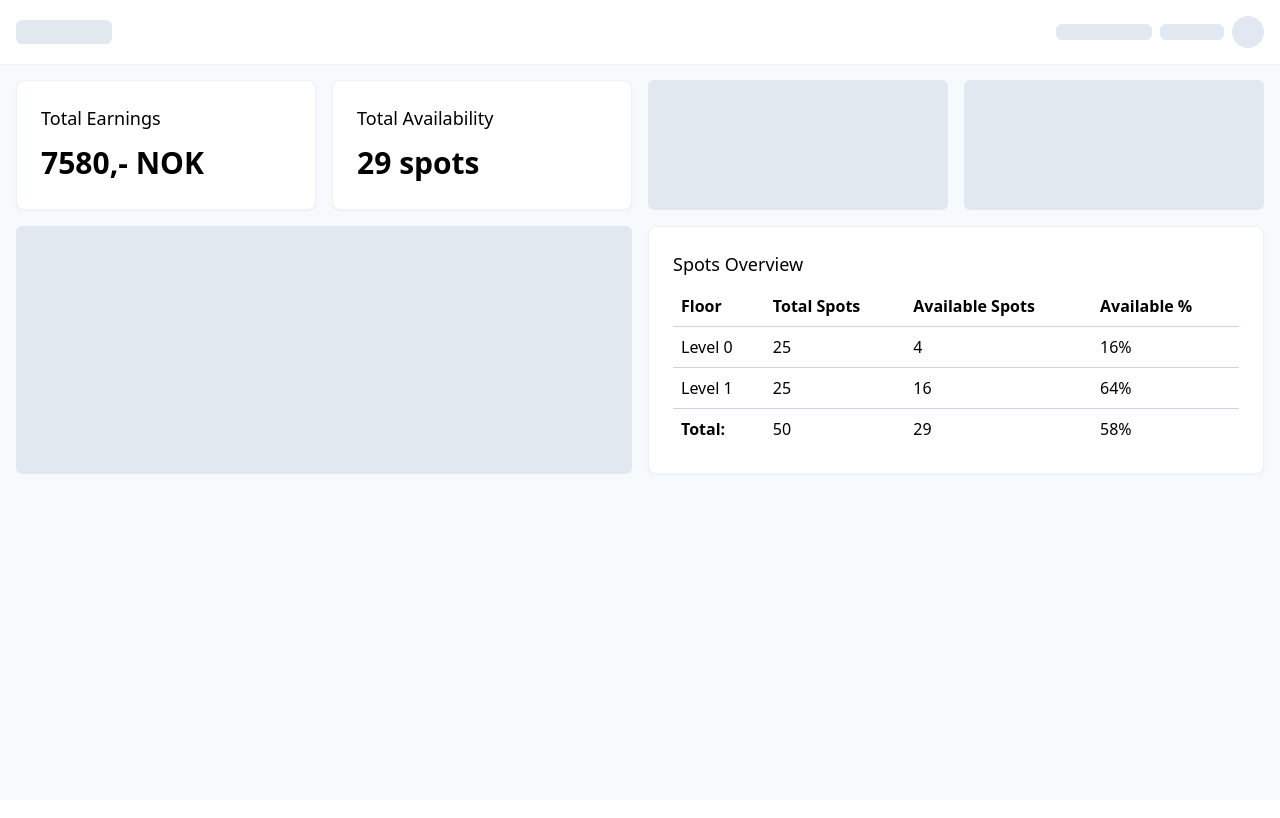
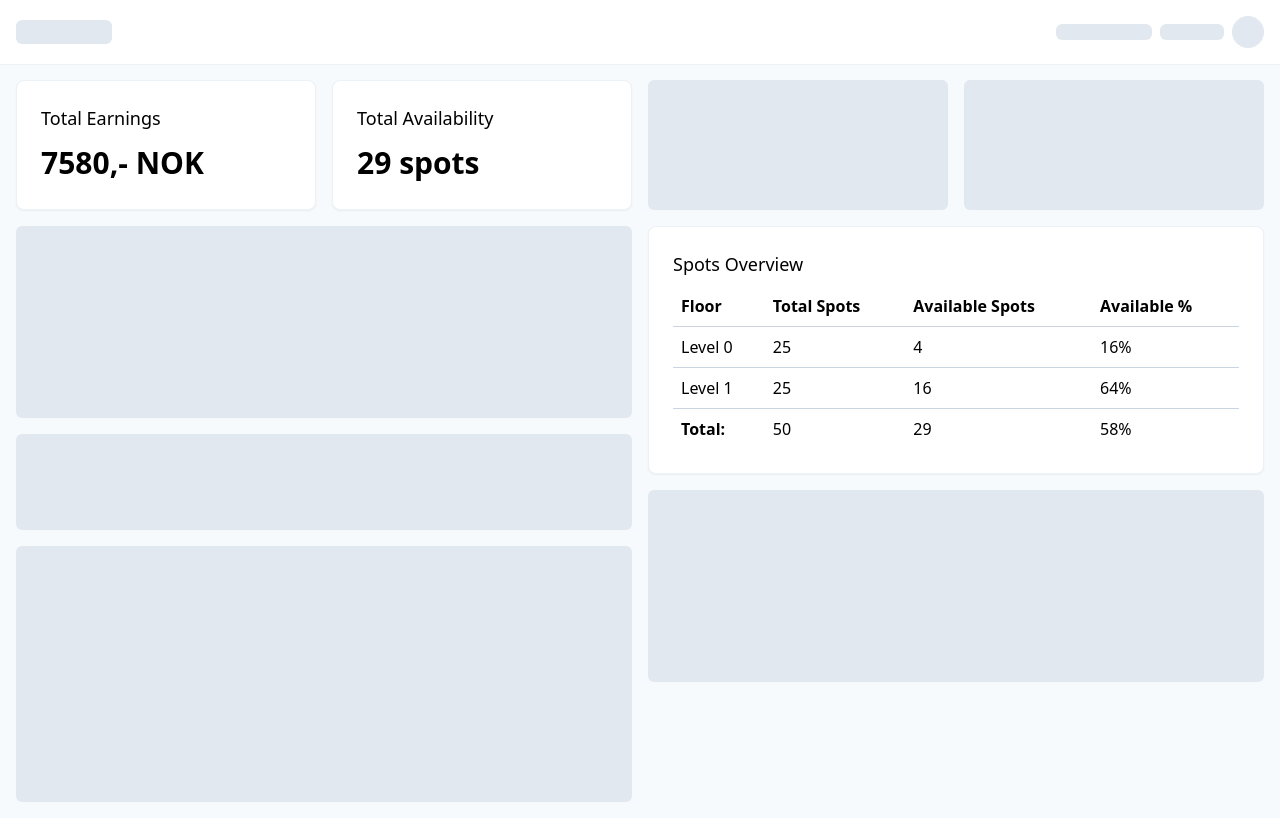
Before and after one commit to alexrohleder/parking-lot, a Next.js app: page / in a window 1280 px wide. Built offline with nearby package versions, Linux system fonts and the light colour scheme.

Commit message:
add random placeholders to homepage

```diff
--- a/pages/index.tsx
+++ b/pages/index.tsx
@@ -35,7 +35,12 @@ export default function Dashboard({ earnings, availability }: Props) {
         <div className="hidden lg:block placeholder" />
       </div>
       <div className="grid gap-4 lg:grid-cols-2">
-        <div className="hidden lg:block placeholder" />
+        <div className="hidden lg:flex flex-col gap-4">
+          <div className="placeholder h-48" />
+          <div className="placeholder h-24" />
+          <div className="placeholder h-64" />
+        </div>
+        <div className="flex flex-col gap-4">
           <Card title="Spots Overview">
             <table>
               <thead>
@@ -73,6 +78,8 @@ export default function Dashboard({ earnings, availability }: Props) {
               </tfoot>
             </table>
           </Card>
+          <div className="hidden lg:block placeholder h-48" />
+        </div>
       </div>
     </Layout>
   );
```
Lines whose indentation alone changed are shown as unchanged.
